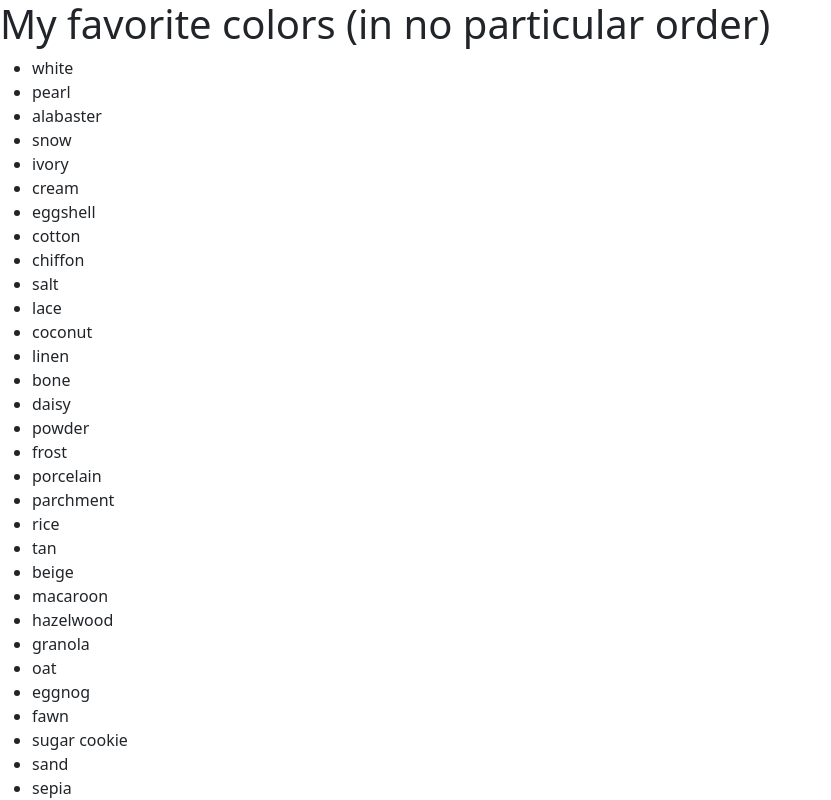
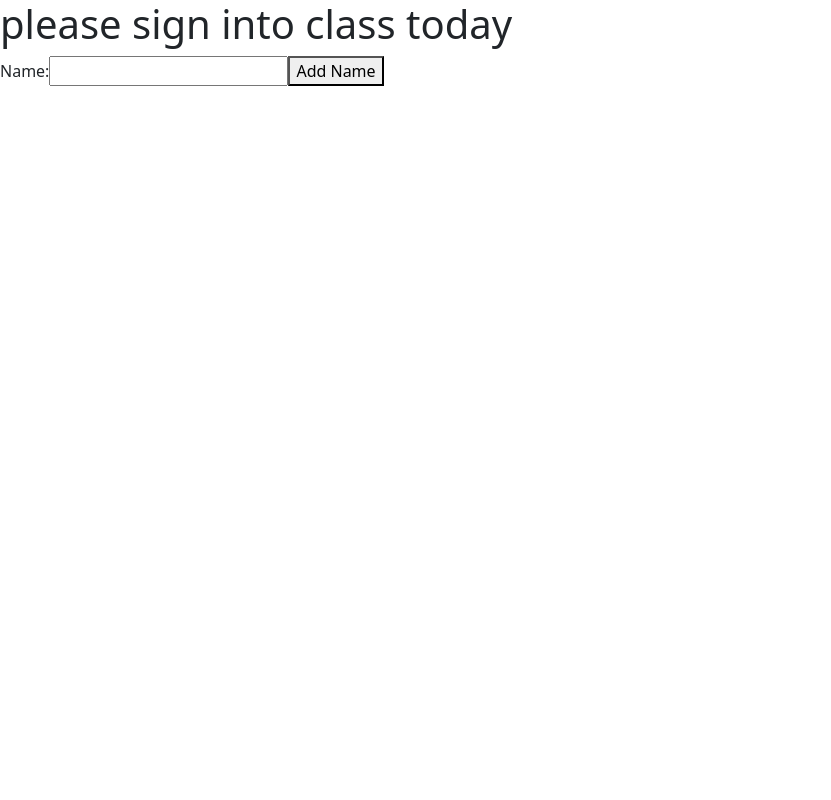
Before and after one commit to bootcamp-students/React-Examples-Opigno, a React (Create React App) app: page / in a window 1280 px wide. Shown: the top 800 px of the page, without its empty margins (0-831 px from the left). Built offline with nearby package versions, Linux system fonts and the light colour scheme.

Commit message:
React Basics 12 - Forms & Dynamic Rendering

```diff
--- a/src/components/App.js
+++ b/src/components/App.js
@@ -7,7 +7,8 @@ class App extends Component {
         // model
         this.state = {
             num: 5,
-            name: "George",
+            currentName: "",
+            names: [],
             colors: [
                 "white",
                 "pearl",
@@ -251,18 +252,35 @@ class App extends Component {
                 "leather"
             ]
         }
+        this.updateNames = this.updateNames.bind(this)
+        this.updateNameForm = this.updateNameForm.bind(this)
     }
 
     // controller
     // additional methods
-    updateNames(str) {
+    updateNames(e) {
         this.setState(
             {
                 // key that exists in state : new value that key should store
-                name: str
+                names: this.state.names.concat(this.state.currentName)
             }
         )
+        // code to try to solve as the viewer
+        // run this function when we hit enter
+        // e.preventDefault()
+        // clear our the name field every time we hit enter or click the button
     }
+
+    updateNameForm(e) {
+        this.setState(
+            {
+                // key that exists in state : new value that key should store
+                currentName: e.target.value
+            }
+        )
+        console.log(e.target.value)
+    }
+
     componentDidMount() {
         console.log("App successfully Loaded!")
     }
@@ -271,62 +289,33 @@ class App extends Component {
         console.log("App successfully Updated!")
     }
 
-    forLoopHelper() {
-        let output = []
-        for (let index = 0; index < this.state.colors.length; index++) {
-            const color = this.state.colors[index];
-            // console.log(element)
-            let element = <li key={index}>{color}</li>
-
-            output.push(element)
-        }
-        // console.log(output)
-        return output
-    }
 
     // render method
     // view
     render() {
 
-        // using a map helper function
-        function mapHelper(item, index) {
-            return <li key={index}>{item}</li>
-        }
-
-
 
         return (
             <>
-                <h1>My favorite colors (in no particular order)</h1>
-                {/* usage with a for loop, see line 273 */}
-                {/* <ul>
-                    {this.forLoopHelper()}
-                </ul> */}
+                <h1>please sign into class today</h1>
 
-                {/* usage with a mapHelper, see line 291 */}
-                {/* <ul>
+                <label>
+                    Name:
+                        <input
+                        type="text"
+                        name="name"
+                        value={this.state.currentName}
+                        onChange={this.updateNameForm}
+                    />
+                </label>
+                <button onClick={this.updateNames}>Add Name</button>
+
+                <ol>
                     {
-                        this.state.colors.map(mapHelper)
-                    }
-                </ul> */}
-
-                {/* usage with inline arrow functions  */}
-                {/* <ul>
-                    {
-                        this.state.colors
-                            .filter(color => color.length <= 3)
+                        this.state.names
                             .map((item, index) => <li key={index}>{item}</li>)
                     }
-                </ul> */}
-
-
-                 {/* usage with sending data to a child  */}
-                <ul>
-                    {
-                        this.state.colors
-                            .map((item, index) => <Square key={item} colorName={item} />)
-                    }
-                </ul>
+                </ol>
 
             </>
         )
```
